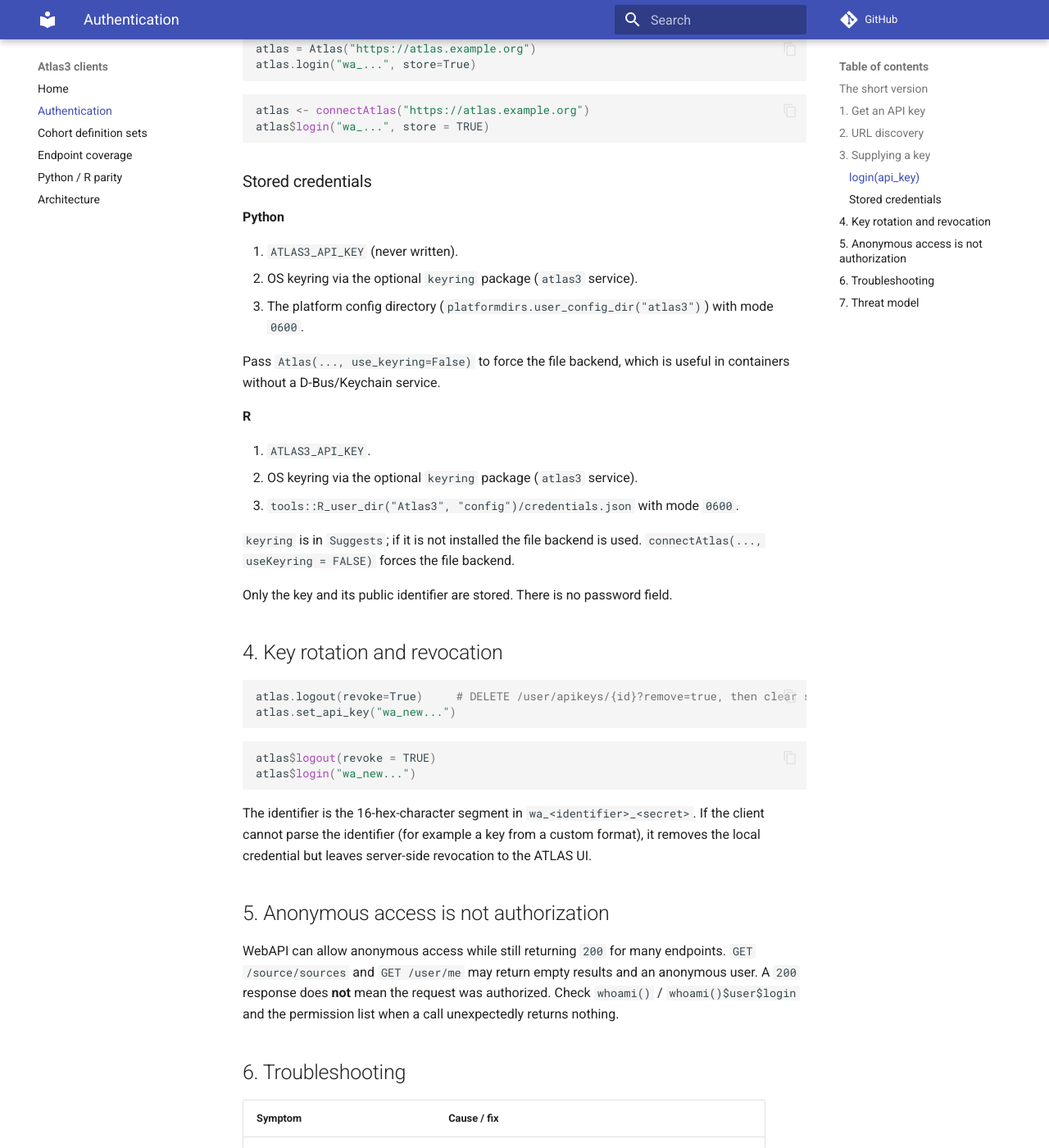
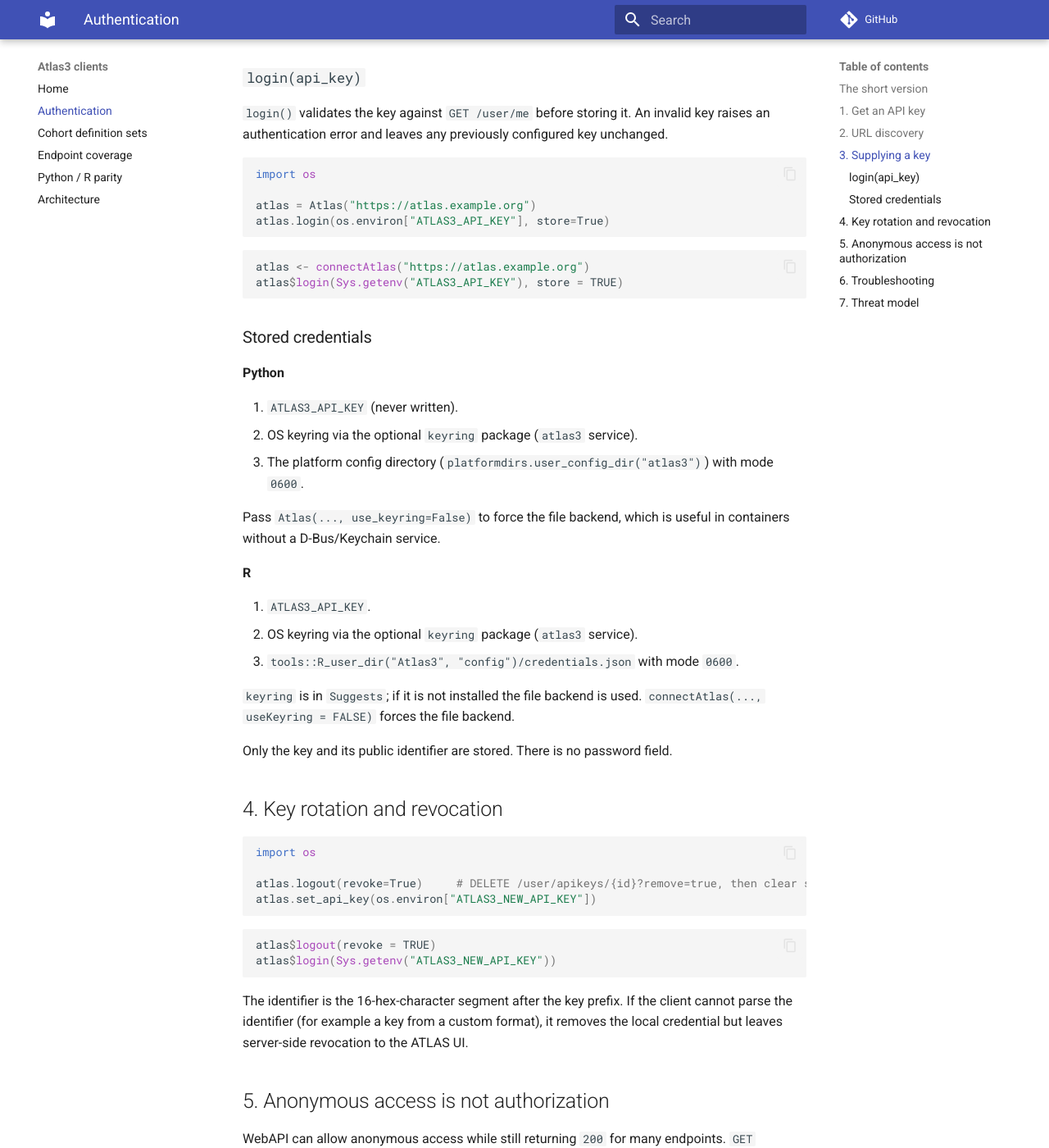
Before and after one commit to azimov/ohdsi-atlas-client, an MkDocs documentation site: the page built from docs/authentication.md, in a window 1280 px wide and 1400 px high, scrolled down 2226 px. Shown: the whole window at 82% size. Built offline with MkDocs 1.6.1 and Material for MkDocs 9.7.7, drawn with Linux system fonts in a browser that asks for light colours; comment, search, counter and statistics services are not loaded; some of the changed text lies outside the part shown.

Commit message:
Use environment variables for API keys in examples

````diff
--- a/docs/authentication.md
+++ b/docs/authentication.md
@@ -6,27 +6,35 @@ database passwords, OAuth browser sessions, or JWTs.
 ## The short version
 
 ```python
+import os
+
 from atlas3 import Atlas
 
-atlas = Atlas("https://atlas.example.org", api_key="wa_...")
+atlas = Atlas(
+    "https://atlas.example.org",
+    api_key=os.environ["ATLAS3_API_KEY"],
+)
 # or store a key for later:
 atlas = Atlas("https://atlas.example.org")
-atlas.login("wa_...")
+atlas.login(os.environ["ATLAS3_API_KEY"])
 ```
 
 ```r
 library(Atlas3)
 
-atlas <- connectAtlas("https://atlas.example.org", apiKey = "wa_...")
+atlas <- connectAtlas(
+  "https://atlas.example.org",
+  apiKey = Sys.getenv("ATLAS3_API_KEY")
+)
 # or store a key for later:
 atlas <- connectAtlas("https://atlas.example.org")
-atlas$login("wa_...")
+atlas$login(Sys.getenv("ATLAS3_API_KEY"))
 ```
 
 Every request sends:
 
 ```http
-X-API-KEY: wa_<identifier>_<secret>
+X-API-KEY: <your API key>
 ```
 
 ## 1. Get an API key
@@ -93,13 +101,15 @@ invalid key raises an authentication error and leaves any previously configured
 key unchanged.
 
 ```python
+import os
+
 atlas = Atlas("https://atlas.example.org")
-atlas.login("wa_...", store=True)
+atlas.login(os.environ["ATLAS3_API_KEY"], store=True)
 ```
 
 ```r
 atlas <- connectAtlas("https://atlas.example.org")
-atlas$login("wa_...", store = TRUE)
+atlas$login(Sys.getenv("ATLAS3_API_KEY"), store = TRUE)
 ```
 
 ### Stored credentials
@@ -128,16 +138,18 @@ Only the key and its public identifier are stored. There is no password field.
 ## 4. Key rotation and revocation
 
 ```python
+import os
+
 atlas.logout(revoke=True)     # DELETE /user/apikeys/{id}?remove=true, then clear store
-atlas.set_api_key("wa_new...")
+atlas.set_api_key(os.environ["ATLAS3_NEW_API_KEY"])
 ```
 
 ```r
 atlas$logout(revoke = TRUE)
-atlas$login("wa_new...")
+atlas$login(Sys.getenv("ATLAS3_NEW_API_KEY"))
 ```
 
-The identifier is the 16-hex-character segment in `wa_<identifier>_<secret>`.
+The identifier is the 16-hex-character segment after the key prefix.
 If the client cannot parse the identifier (for example a key from a custom
 format), it removes the local credential but leaves server-side revocation to
 the ATLAS UI.
````
Also changed, not shown: CONTRIBUTING.md (+1 -1 lines), README.md (+16 -7 lines), examples/README.md (+2 -3 lines), python/README.md (+10 -5 lines), r/README.md (+8 -5 lines), 11 other files.
